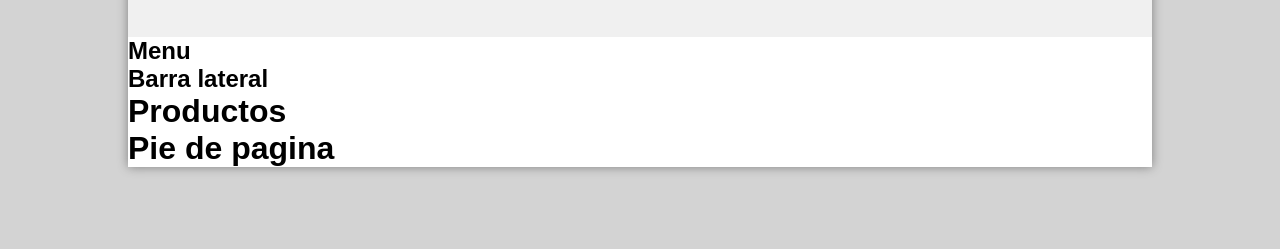
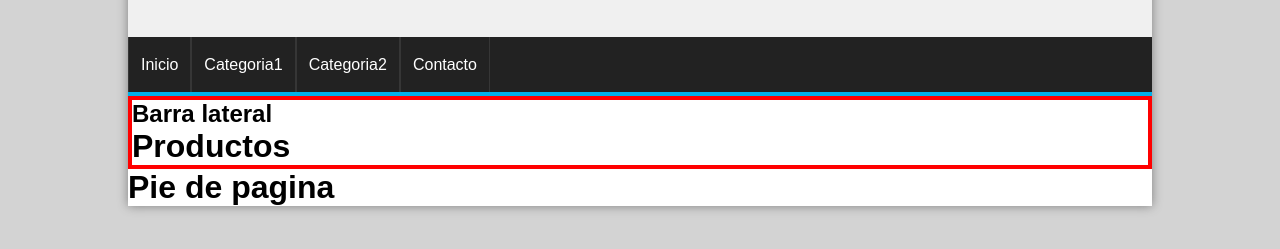
Before and after one commit to EstebanGT090/tienda3352824, a plain HTML site: page index.html in a window 1280 px wide. Shown: the part 143-392 px from the top of the page. Drawn offline with Linux system fonts and the light colour scheme.

Commit message:
Actualizado el proyecto hasta el menu

```diff
--- a/index.html
+++ b/index.html
@@ -18,7 +18,20 @@
         </header>
 
         <nav id="menu">
-           <h1>Menu</h1>
+        <ul>
+            <li>
+                <a href="#">Inicio</a>
+            </li>
+            <li>
+                <a href="#">Categoria1</a>
+            </li>
+            <li>
+                <a href="#">Categoria2</a>
+            </li>
+            <li>
+                <a href="#">Contacto</a>
+            </li>
+        </ul>
         </nav>
 
         <div id="content">
--- a/style.css
+++ b/style.css
@@ -49,3 +49,49 @@ transition: all 300ms;
 #logo a:hover{
     text-shadow: 0px 2px 1px #222, 0px 0px 4px #01b1ea;
 }
+
+/* Menu */
+#menu{
+ clear: both;
+ background: #222;
+ color: white;
+ height: 55px;
+ border-bottom: 4px solid #01b1ea;
+}
+
+#menu ul{
+ list-style: none;
+ text-decoration: none;
+ margin: 0px auto;
+}
+
+#menu ul li{
+ line-height: 55px;
+ float: left;
+ border-right: 1px solid #363636;
+}
+
+#menu a{
+ display: block;
+ color: white;
+ text-decoration: none;
+ padding-left: 12px;
+ padding-right: 12px;
+transition: all 300ms;
+}
+
+#menu a:first-child{
+ border-left: 1px solid #363636;
+}
+
+#menu a:hover{
+ background: #01b1ea;
+}
+
+#content{
+margin: 0px auto;
+overflow: hidden;
+background: white;
+border: 4px solid red;
+
+}
```
